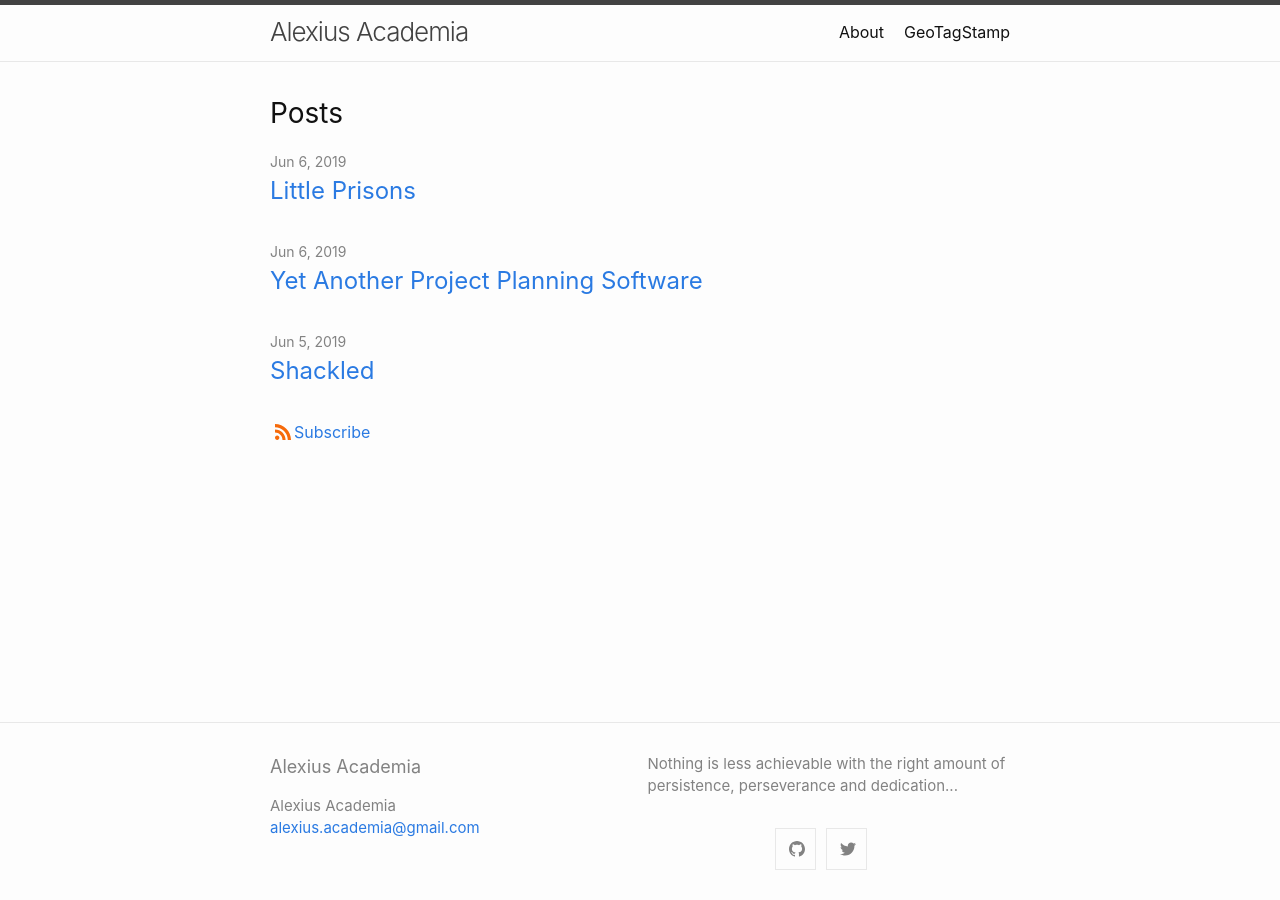
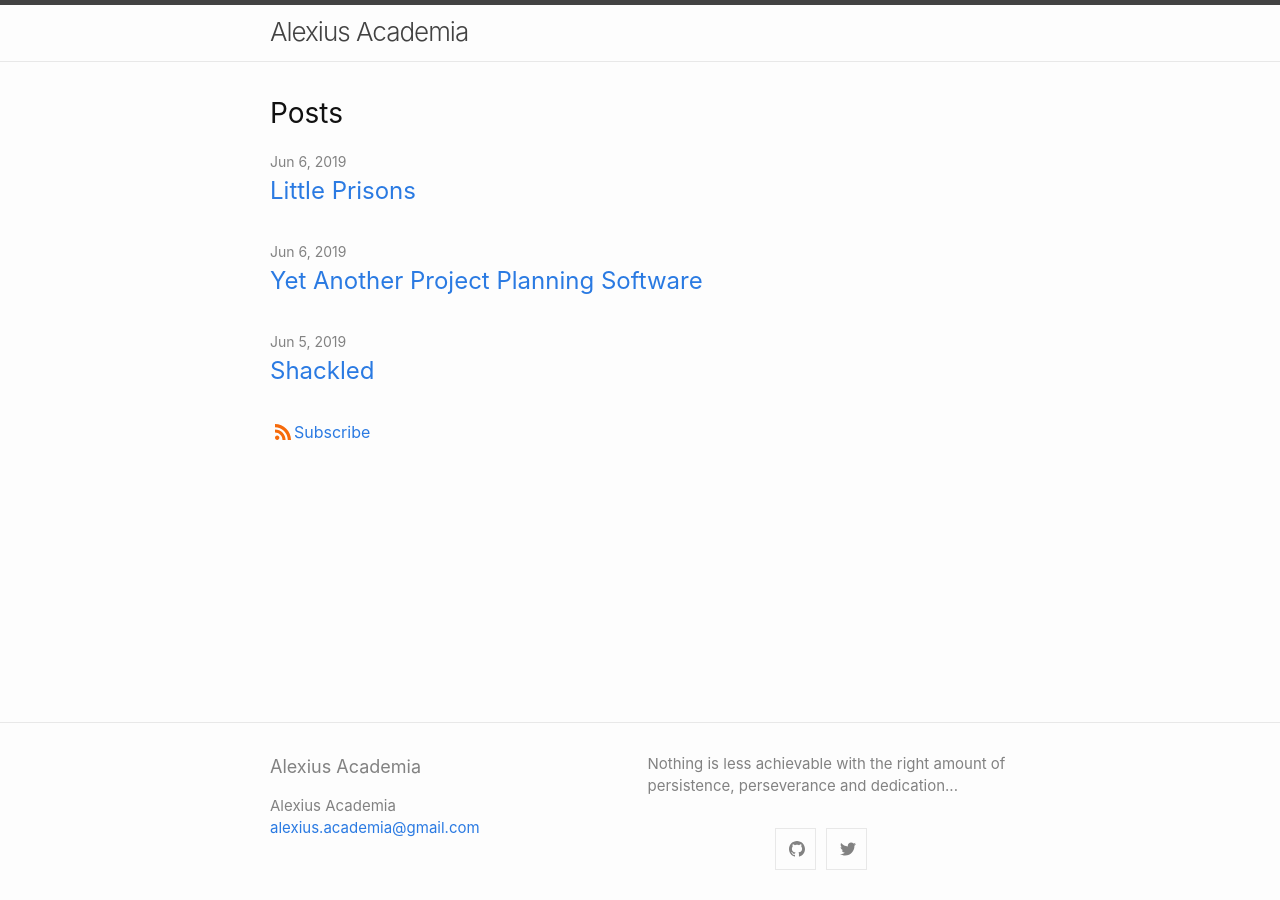
Before and after one commit to alexiusacademia/alexiusacademia.github.io, a Jekyll site: the page built from index.md, in a window 1280 px wide. Built offline with Jekyll 4.4.1, drawn with Linux system fonts in a browser that asks for light colours; comment, search, counter and statistics services are not loaded.

Commit message:
Display only on nav if wanted to.

```diff
--- a/_includes/header.html
+++ b/_includes/header.html
@@ -20,8 +20,10 @@
         <div class="trigger">
           {%- for path in page_paths -%}
             {%- assign my_page = site.pages | where: "path", path | first -%}
-            {%- if my_page.title -%}
-            <a class="page-link" href="{{ my_page.url | relative_url }}">{{ my_page.title | escape }}</a>
+            {%- if my_page.display_on_nav -%}
+              {%- if my_page.title -%}
+              <a class="page-link" href="{{ my_page.url | relative_url }}">{{ my_page.title | escape }}</a>
+              {%- endif -%}
             {%- endif -%}
           {%- endfor -%}
         </div>
```
